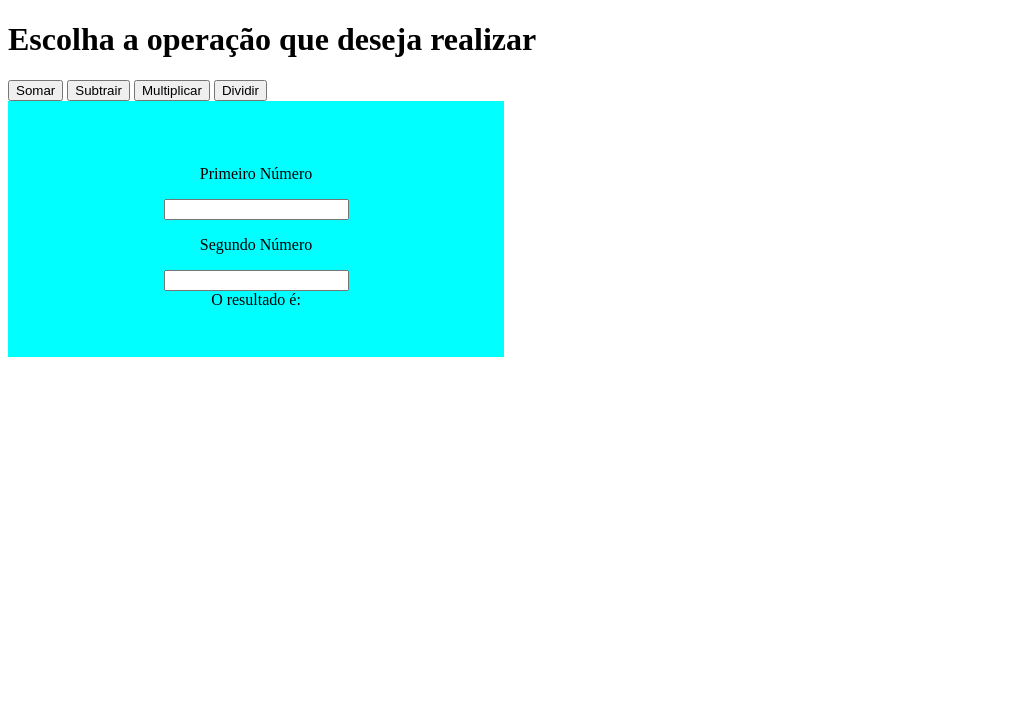
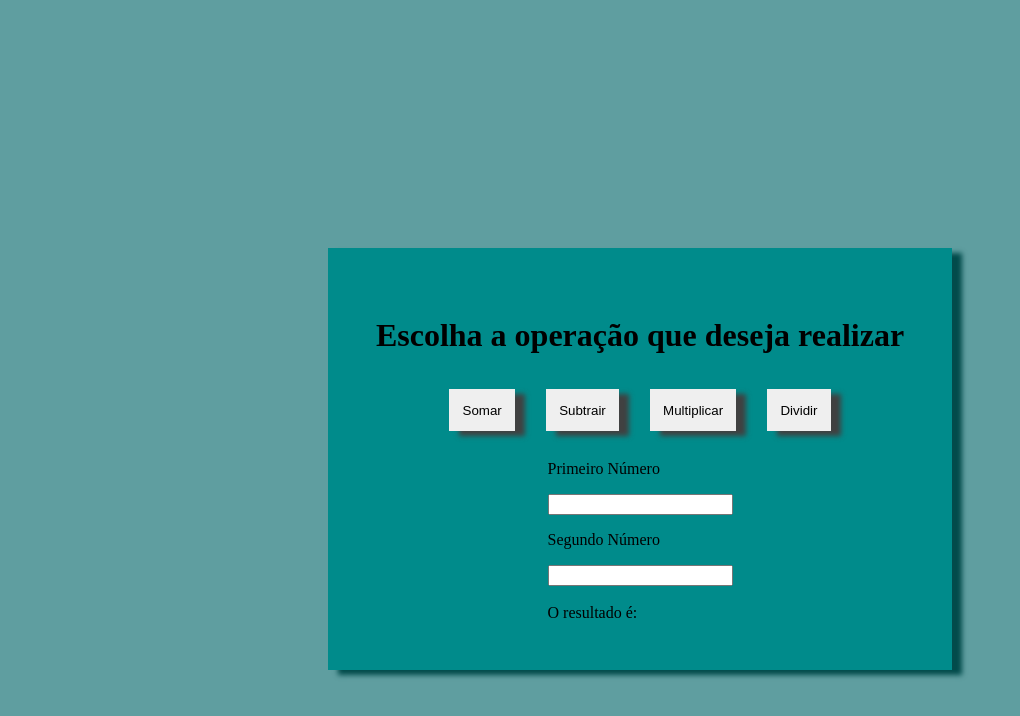
Before and after one commit to LeoPereira13/calculadora-simples, a plain HTML site: page index.html in a window 1280 px wide. Shown: the whole page, without its empty margins (0-1020 px from the left). Drawn offline with Linux system fonts and the light colour scheme.

Commit message:
aplicação de css simples só pra não ficar tão feio

```diff
--- a/index.html
+++ b/index.html
@@ -19,15 +19,14 @@
         <button onclick="dividir()">Dividir</button>
         <br>
     </div>
+    <div class="container">
+            <p>Primeiro Número</p>
+            <input type="number" id="n1">
+            <p>Segundo Número</p>
+            <input type="number" id="n2"><br><br>
+            O resultado é: <span></span>
+    </div>
 
-    <div class="container">
-        <p>Primeiro Número</p>
-        <input type="number" id="n1">
-        <p>Segundo Número</p>
-        <input type="number" id="n2">
-        O resultado é: <span></span>
-    </div>
-    <br>
 
 </div>
 </body>
--- a/style.css
+++ b/style.css
@@ -1,17 +1,26 @@
-.container{
+body{
+    align-items: center;
+    justify-content: center;
     display: flex;
     flex-direction: column;
+    background-color: cadetblue;
+}
+
+button{
+    padding: 1em;
+    margin: 1em;
+    border: none;
+    box-shadow: 10px 5px 5px rgb(64, 65, 65);
+
+}
+
+.geral{
     align-items: center;
     justify-content: center;
-    background-color: aqua;
-    width: 25em;
+    display: flex;
+    flex-direction: column;
+    margin: 15em;
+    background-color: darkcyan;
     padding: 3em;
+    box-shadow: 10px 5px 5px rgb(2, 75, 75);
 }
-
-#entrada1{
-    margin: 1em;
-}
-
-#operacao{
-    margin: 1em;
-}
```
